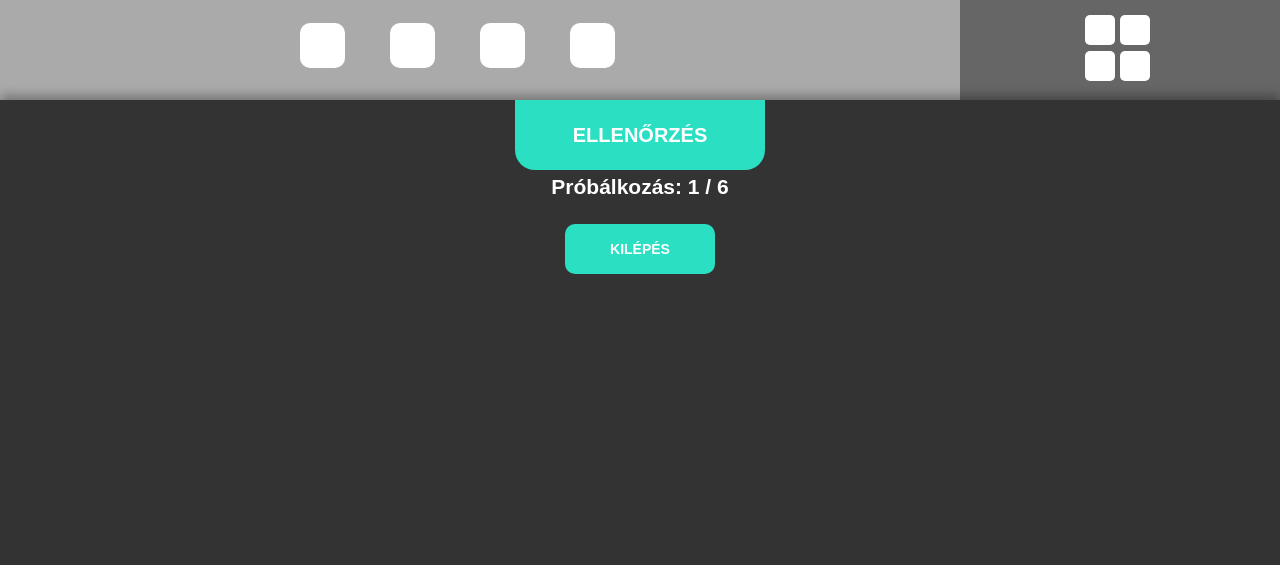
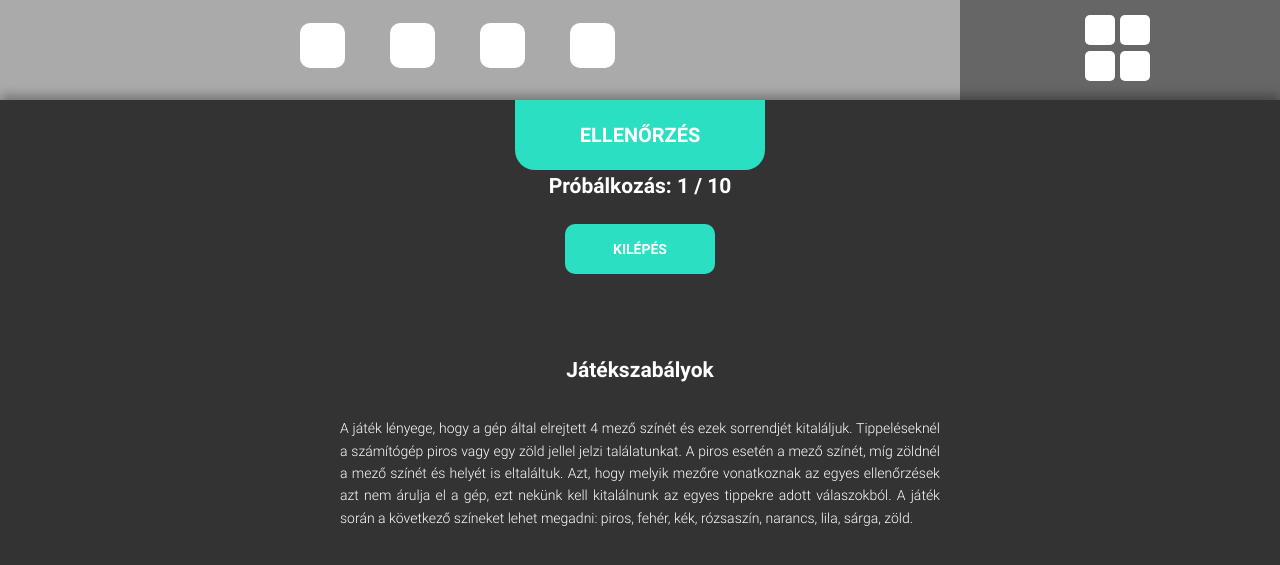
Before and after one commit to NorbertB29/szinozon, a Jekyll site: the page built from game.html, in a window 1280 px wide. Shown: the top 565 px of the page. Built offline with Jekyll 4.4.1, drawn with Linux system fonts in a browser that asks for light colours.

Commit message:
Added game description, game attempts increased to 10

```diff
--- a/_includes/controlSection.html
+++ b/_includes/controlSection.html
@@ -3,6 +3,7 @@
 		<span class="control-btn button">Ellenőrzés</span>
 		<h2 class="attempt-counter">Próbálkozás: 1 / 10</h2>
 		<a href="/szinozon" class="button button-link">kilépés</a>
+		{% include gameDescription.html %}
 		<div class="space-gen"></div>
 	</div>
 </div>
--- /dev/null
+++ b/_includes/gameDescription.html
@@ -0,0 +1,4 @@
+<div class="game-description-wrap">
+	<h2>Játékszabályok</h2>
+	<p>A játék lényege, hogy a gép által elrejtett 4 mező színét és ezek sorrendjét kitaláljuk. Tippeléseknél a számítógép piros vagy egy zöld jellel jelzi találatunkat. A piros esetén a mező színét, míg zöldnél a mező színét és helyét is eltaláltuk. Azt, hogy melyik mezőre vonatkoznak az egyes ellenőrzések azt nem árulja el a gép, ezt nekünk kell kitalálnunk az egyes tippekre adott válaszokból. A játék során a következő színeket lehet megadni: piros, fehér, kék, rózsaszín, narancs, lila, sárga, zöld.</p>
+</div>
--- a/assets/css/1-global/_base.scss
+++ b/assets/css/1-global/_base.scss
@@ -37,7 +37,7 @@ body {
 	background: $mainBackgroundColor;
 	font-size: 14px;
 	line-height: 1.6;
-	font-family: 'Open Sans' sans-serif;
+	font-family: 'Roboto', sans-serif;
 	color: $textColor;
 	-webkit-font-smoothing: antialiased;
 	-webkit-text-size-adjust: 100%;
@@ -66,6 +66,7 @@ body {
 	height: 50px;
 	width: 150px;
 	line-height: 50px;
+	font-weight: 700;
 	background-color: $ctaColor;
 	color: $textColor;
 	@include crossBrowser(border-radius, 10px);
--- a/assets/js/game.js
+++ b/assets/js/game.js
@@ -4,7 +4,7 @@ $(document).ready(function () {
 	$(colorSector).append(COLOR_SECTION_HTML);
 
 	window.gameAttempt = 1;
-	window.MAX_ATTEMPT = 6;
+	window.MAX_ATTEMPT = 10;
 
 	window.colorTable = $(".colors-container");
 	window.currentSquares = $($(colorSector).children()[gameAttempt]).find(".color-square");
--- a/index.html
+++ b/index.html
@@ -5,4 +5,5 @@ title: Szinozon kezdolap
 <section class="landing-section">
 	<h1>SZÍNÖZÖN</h1>
 	<a href="/szinozon/game.html" class="button button-link">játék</a>
+	{% include gameDescription.html %}
 </section>
```
Also changed, not shown: assets/css/3-layouts/_landinglayout.scss (+17 -6 lines), assets/css/main.css, assets/js/min/bundle.min.js.
